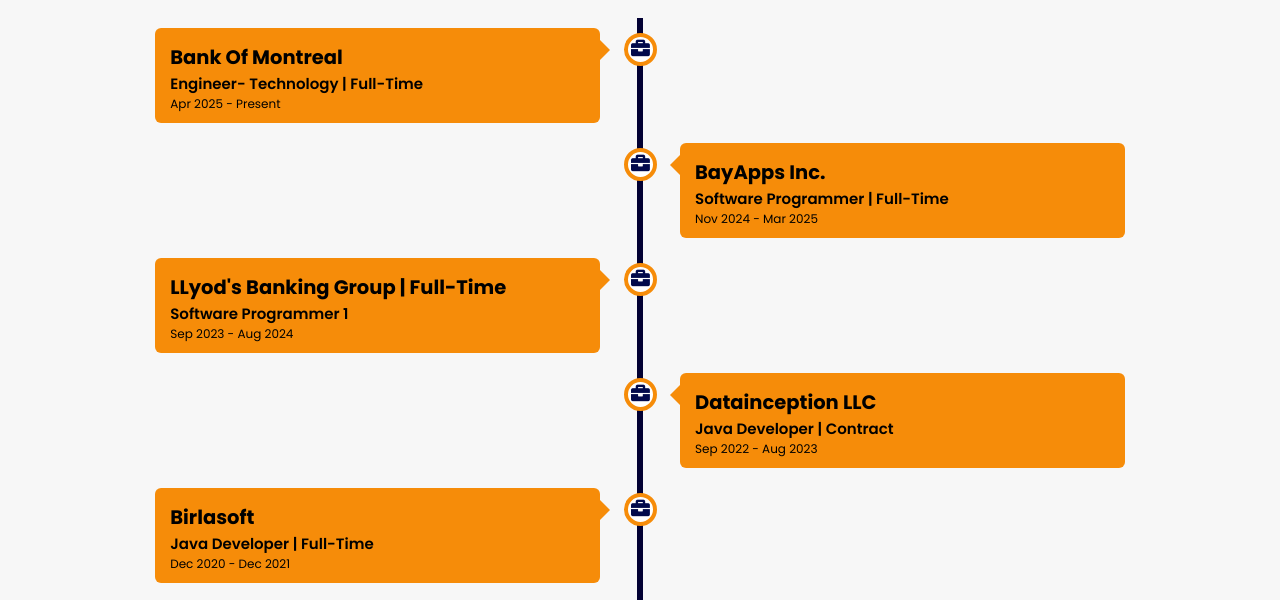
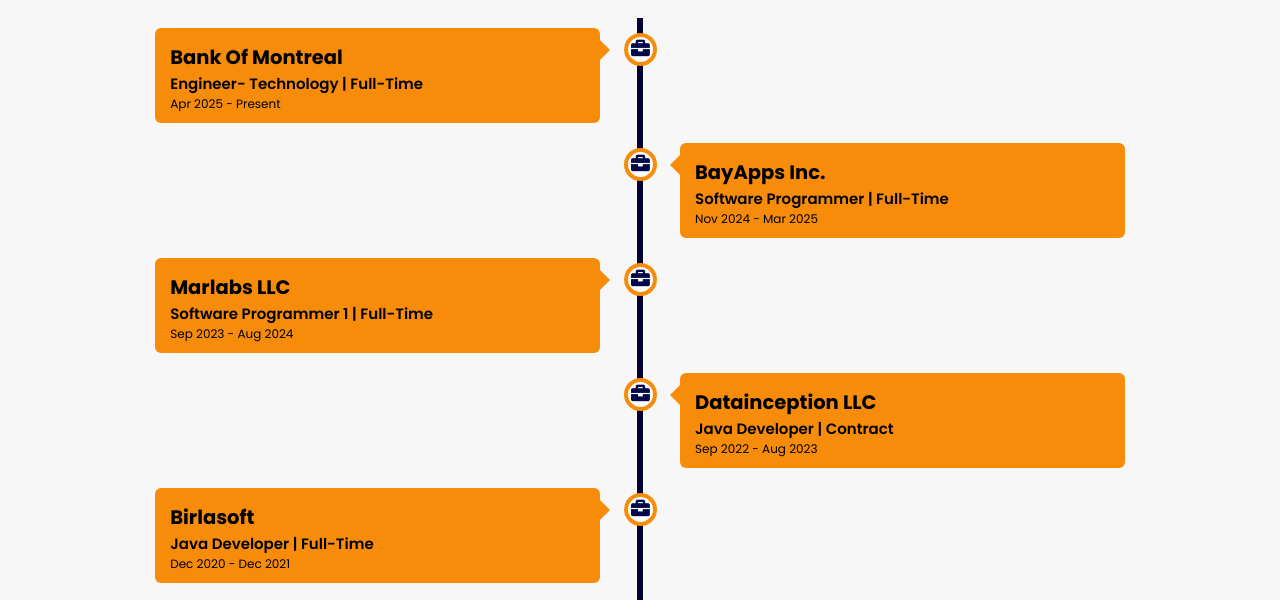
Before and after one commit to sakshamsh17/saksham-portfolio, a plain HTML site: page experience/index.html in a window 1280 px wide. Shown: the part 148-748 px from the top of the page. Drawn offline with nearby package versions, Linux system fonts and the light colour scheme.

Commit message:
corrections

```diff
--- a/experience/index.html
+++ b/experience/index.html
@@ -68,10 +68,10 @@
     <div class="container left">
       <div class="content">
         <div class="tag">
-          <h2>LLyod's Banking Group | Full-Time</h2>
+          <h2>Marlabs LLC </h2>
         </div>
         <div class="desc">
-            <h3>Software Programmer 1</h3>
+            <h3>Software Programmer 1 | Full-Time</h3>
             <p>Sep 2023 - Aug 2024</p>
         </div>
       </div>
```
Also changed, not shown: index.html (+2 -2 lines).
